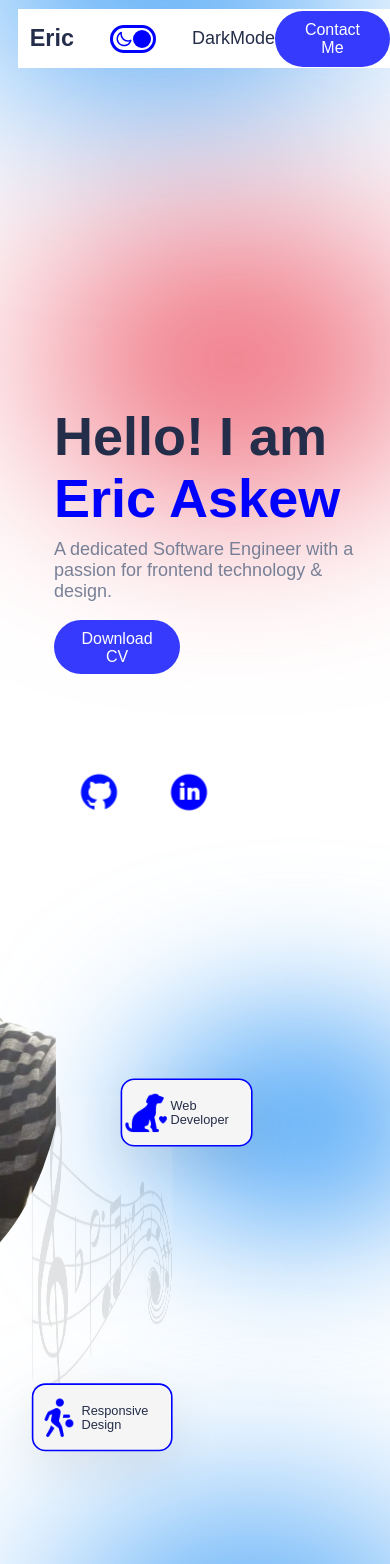
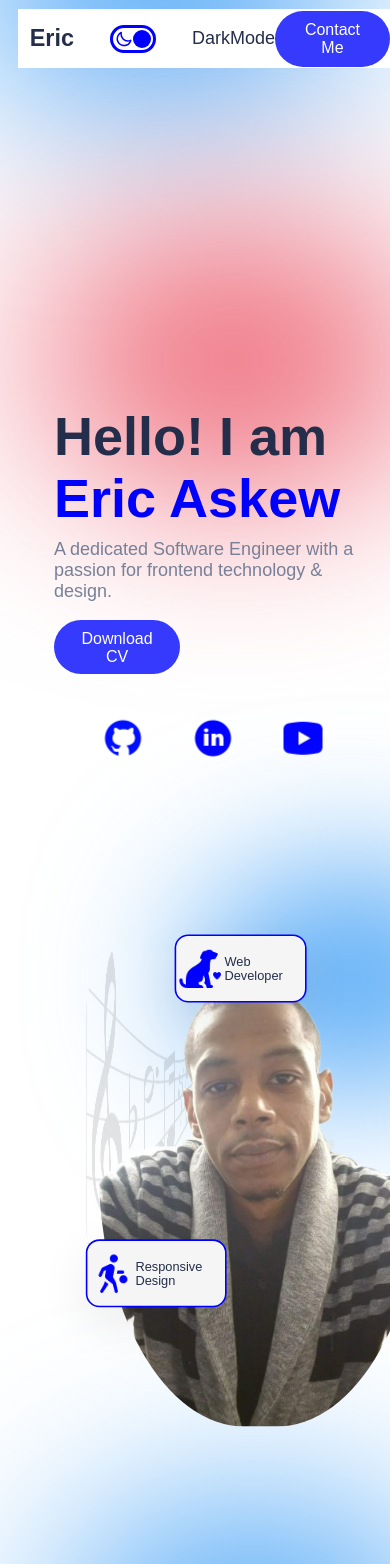
Before and after one commit to Moonwalker5823/EAPortfolio, a React (Create React App) app: page / in a window 390 px wide. Shown: the top 1564 px of the page. Built offline with nearby package versions, Linux system fonts and the light colour scheme.

Commit message:
darkMode/ImgUpdates

```diff
--- a/src/components/Hobbies/Hobbies.css
+++ b/src/components/Hobbies/Hobbies.css
@@ -101,7 +101,7 @@
     top: 28rem;
 }
 
-@media screen and (max-width: 480px) {
+@media screen and (max-width: 680px) {
     .hobbies {
       flex-direction: column;
       height: 55rem;
--- a/src/components/Portfolio/Portfolio.css
+++ b/src/components/Portfolio/Portfolio.css
@@ -4,6 +4,7 @@
     justify-content: center;
     flex-direction: column;
     height: 90vh;
+    margin: 1rem auto;
 }
 .portfolio span:nth-child(1) {
     color: var(--black);
@@ -52,7 +53,7 @@
     color: var(--gray);
 }
 
-@media screen and (max-width: 480px) {
+@media screen and (min-width: 481px)  {
     .portfolio {
         height: 50rem;
     }
--- a/src/components/Services/Services.css
+++ b/src/components/Services/Services.css
@@ -65,7 +65,7 @@
     left: 2rem
 }
 
-@media  screen and (max-width: 480px) {
+@media  screen and (max-width: 680px) {
     .services {
         margin-top: 0rem;
         flex-direction: column;
--- a/src/components/intro/Intro.css
+++ b/src/components/intro/Intro.css
@@ -106,7 +106,7 @@
     z-index: -1;
 }
 
-@media  screen and (max-width: 480px) {
+@media  screen and (max-width: 768px) {
     .intro {
         flex-direction: column;
         height: 64rem;
@@ -114,11 +114,10 @@
     }
     .i-right{
         transform: scale(.8);
-        left: -3rem;
+        top: -8rem;
     }
     .i-right > img:nth-child(2) {
-        left: -20rem;
-        top: -27rem;
+        top: -7rem;
     }
     .i-right .blur2 {
         display: none;
@@ -126,4 +125,7 @@
     .floating-div:nth-of-type(1) {
         display: none;
     }
+    .i-icons {
+        margin: 0 auto;
+    }
 }
--- a/src/components/intro/Intro.jsx
+++ b/src/components/intro/Intro.jsx
@@ -2,6 +2,7 @@ import React from 'react'
 import "./Intro.css"
 import Github from "../../assets/Img/github.png"
 import Linkedin from "../../assets/Img/linkedin.png"
+import YouTube from "../../assets/Img/youTube2.png"
 import BasketBall from "../../assets/Img/basketball.png"
 import Football from "../../assets/Img/football.png"
 import VidGame from "../../assets/Img/2k.png"
@@ -37,6 +38,9 @@ const Intro = () => {
             </a>
             <a className="linkedinTag" href="https://www.linkedin.com/in/eric-askew-8a91714a/" target="_blank" rel="noopener noreferrer">
             <img src={Linkedin} alt="LinkedIn" />
+            </a>
+            <a className="YouTubeTag" href="https://www.youtube.com/watch?v=ReZv011cCu0" target="_blank" rel="noopener noreferrer">
+            <img src={YouTube} alt="YouTube" />
             </a>
         </div>
         </div>
--- a/src/components/navbar/Navbar.css
+++ b/src/components/navbar/Navbar.css
@@ -49,7 +49,7 @@
     flex: 2;
 }
 
-@media  screen and (max-width: 480px) {
+@media  screen and (max-width: 768px) {
     .n-list {
         display: none;
     }
```
Also changed, not shown: src/assets/Img/youTube.png (added), src/assets/Img/youTube2.png (added).
